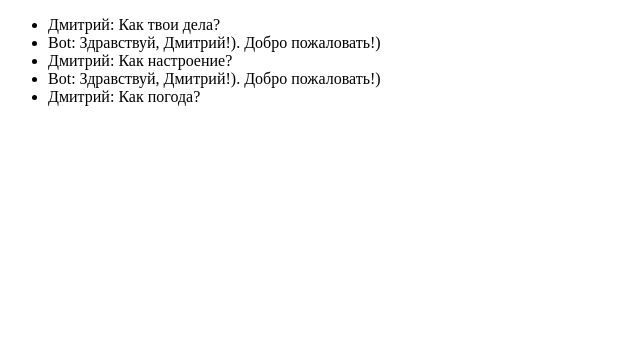
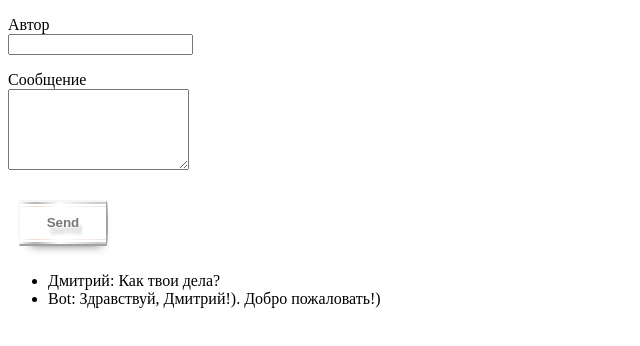
Before and after one commit to SergeyShashin/react151223, a React app: page / in a window 1280 px wide. Shown: the top 346 px of the page, without its empty margins (0-640 px from the left). Built offline with nearby package versions, Linux system fonts and the light colour scheme.

Commit message:
React 151223 lesson2 added MessageForm.

```diff
--- /dev/null
+++ b/src/components/MessageForm.jsx
@@ -0,0 +1,60 @@
+import React, { Component } from 'react';
+import PropTypes from 'prop-types';
+
+
+export class MessageForm extends Component {
+
+  constructor(props) {
+    super(props);
+
+    this.state = {
+      author: '',
+      text: ''
+    }
+
+  }
+
+  static propTypes = {
+    sendMessage: PropTypes.func,
+  }
+
+
+  handleInputChange = (event) => {
+    this.setState({
+      [event.target.name]: event.target.value
+    });
+  }
+
+  handleSend = () => {
+    let { sendMessage } = this.props;
+
+    if (typeof sendMessage === 'function') {
+      sendMessage({ author: this.state.author, text: this.state.text });
+      this.setState({
+        author: '',
+        text: ''
+      });
+    }
+  }
+
+
+  render() {
+    let { author, text } = this.state;
+
+    return (
+      <div>
+        <p>
+          <label>Автор</label><br />
+          <input id="author" name="author" type="text" value={author} onChange={this.handleInputChange} />
+        </p>
+        <p>
+          <label>Сообщение</label><br />
+          <textarea id="text" name="text" cols="20" rows="5" value={text} onChange={this.handleInputChange} ></textarea>
+        </p>
+        <button onClick={this.handleSend}>Send</button>
+      </div>
+    );
+
+  }
+
+}
--- a/src/components/Messenger.jsx
+++ b/src/components/Messenger.jsx
@@ -1,4 +1,5 @@
 import React, { Component } from 'react';
+import { MessageForm } from 'components/MessageForm';
 
 const messages = [
   { text: 'Привет, друг!', author: 'Дмитрий' },
@@ -19,18 +20,16 @@ export class Messenger extends Component {
   }
 
   componentDidMount() {
-    let lengthArrMessages = messages.length;
     this.interval = setInterval(() => {
-      let randIdx = Math.floor(Math.random() * lengthArrMessages);
+      let randIdx = Math.floor(Math.random() * messages.length);
       this.setState({ messages: this.state.messages.concat([{ text: messages[randIdx].text, author: messages[randIdx].author }]) });
-    }, 1500);
+    }, 3000);
   }
 
   componentDidUpdate() {
-    let {messages} = this.state;
+    let { messages } = this.state;
     let lastMessage = messages.length - 1;
     let author = messages[lastMessage].author !== 'Bot' ? messages[lastMessage].author : null;
-    console.log(author);
     if (author) {
       setTimeout(() => {
         this.setState({ messages: this.state.messages.concat([{ text: `Здравствуй, ${author}!). Добро пожаловать!)`, author: 'Bot' }]) });
@@ -42,14 +41,19 @@ export class Messenger extends Component {
     clearInterval(this.interval);
   }
 
+  handleMessageSend = (message) => {
+    this.setState({ messages: this.state.messages.concat([{ text: message.text, author: message.author }]) });
+  }
+
   render() {
     let { messages } = this.state;
+    console.log(messages);
 
     return (
       <div>
+        <MessageForm sendMessage={this.handleMessageSend} />
         <ul>
           {messages.map((message, idx) => <li key={idx}>{message.author}: {message.text}</li>)}
-
         </ul>
       </div>
     );
```
